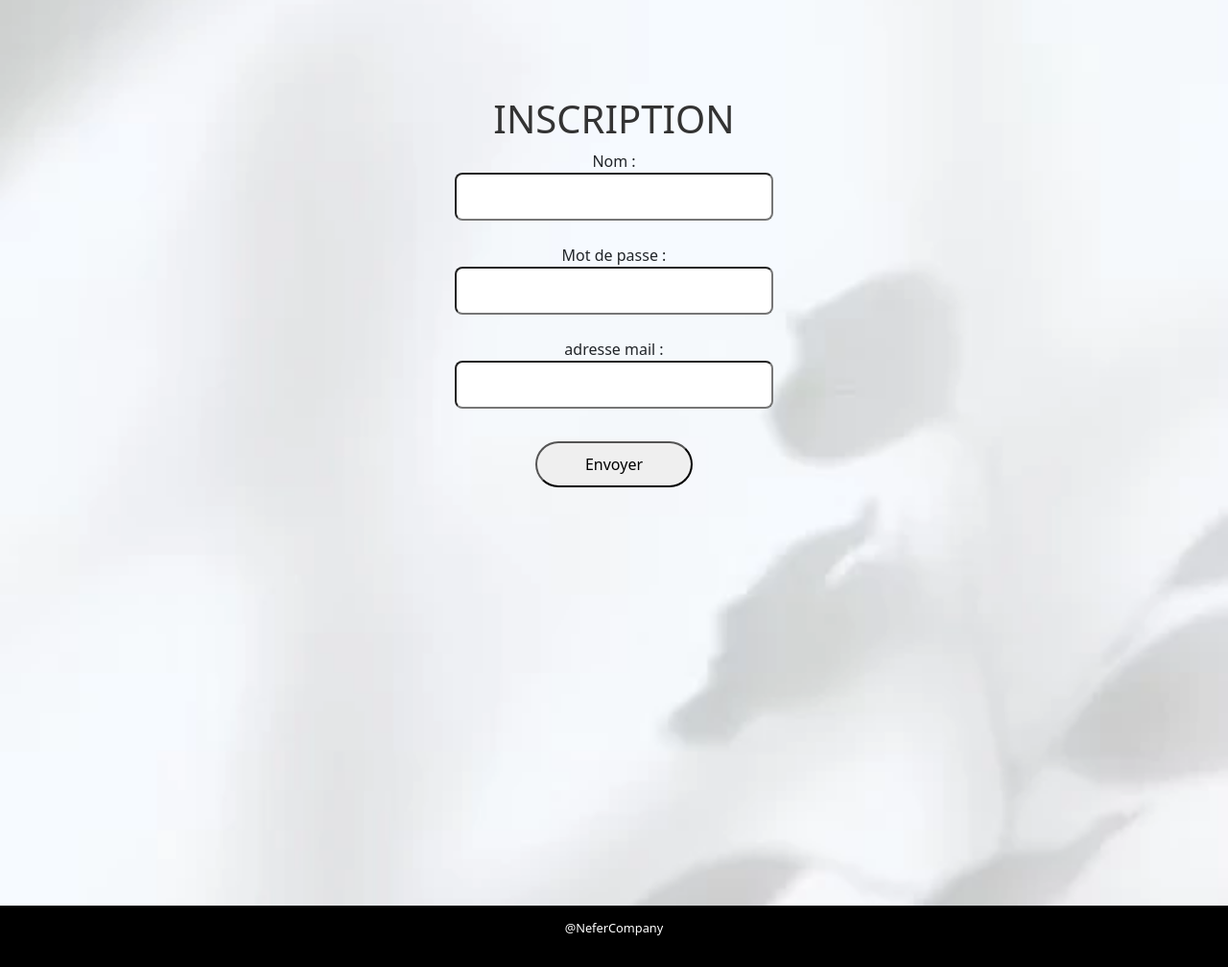
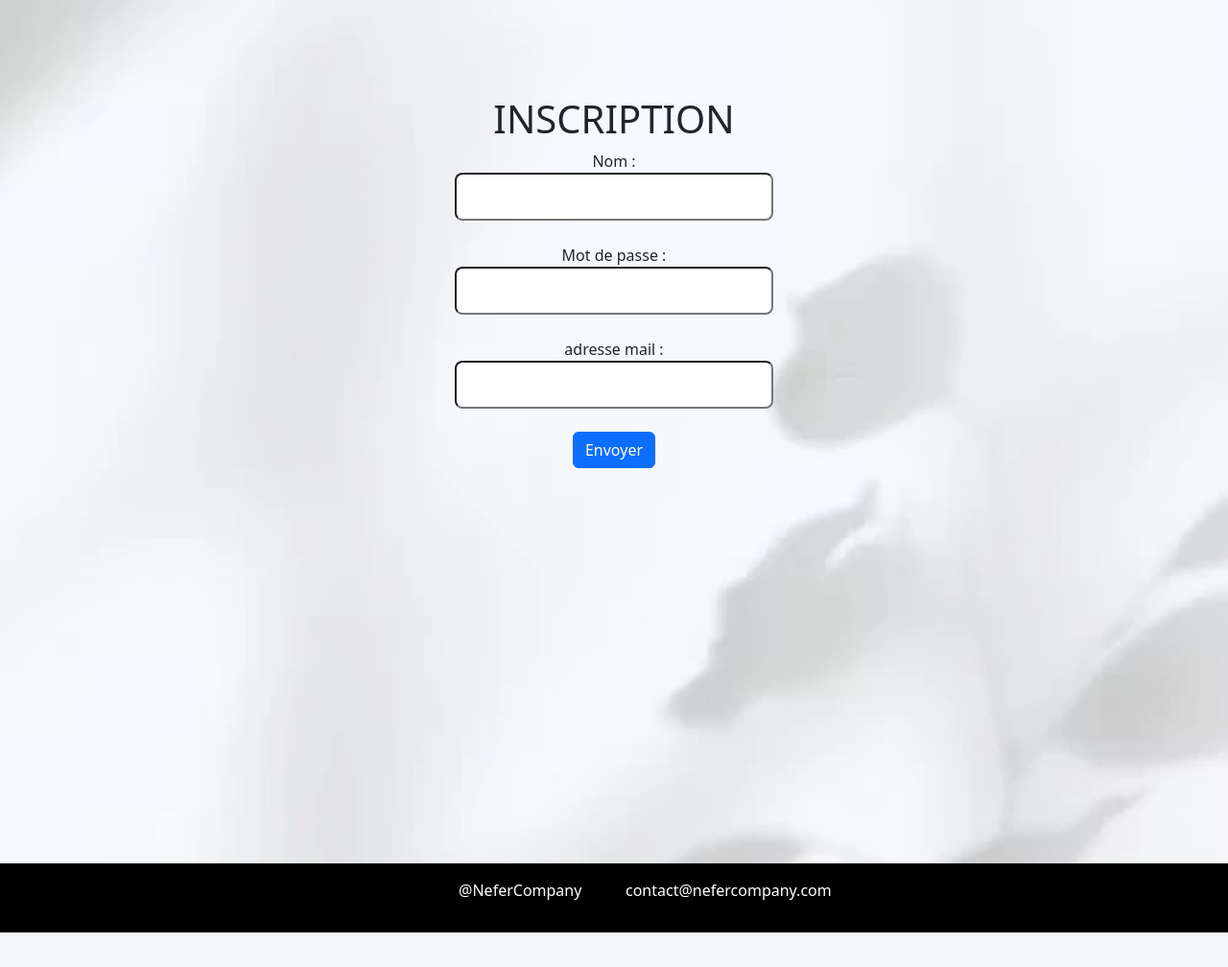
Before and after one commit to NeferNedjer/Blog, a PHP site: page /inscription.php in a window 1280 px wide. Shown: the part 192-1200 px from the top of the page at 96% size. After the commit the page ends 1164 px from the top, so only its background shows below. Run offline with PHP 8.4, Linux system fonts and the light colour scheme.

Commit message:
:construction:

```diff
--- a/assets/css/style.css
+++ b/assets/css/style.css
@@ -35,29 +35,23 @@ body {
     background-repeat: no-repeat;
     background-size: cover;
     background-position: center;
+
+}
+
+.main {
+    min-height: 100vh;
 }
 
 
 .cont{
-    height: 844px;
     margin-top: 100px;
 }
 
-.cont> h1 {
-    color: #333;
+h1, h2 {
     text-transform: uppercase;
-    text-shadow: -1px -1px 1px rgba(255,255,255,.1);
 }
 
-.btn-submit {
-    border-radius: 50px;
-    padding: 10px 50px;
-    margin: 10px;
-}
-.btn-submit:hover {
-    color: #fff;
-    background-color: #333;
-}
+
 
 textarea {
     height: 400px;
@@ -68,7 +62,7 @@ footer {
     display: flex;
     justify-content: center;
     align-items: center;
-    height: 5vw;
+
     background-color: #000;
     color: #fff;
 
@@ -81,3 +75,19 @@ footer> p {
 #article{
     padding-top: 100px;
 }
+
+
+/* Media queries pour les appareils mobiles */
+@media (max-width: 768px) {
+    ul> li> a {
+        font-size: 4vw;
+    }
+
+    .cont {
+        margin-top: 50px;
+    }
+
+    textarea {
+        height: 200px;
+    }
+}
--- a/inscription.php
+++ b/inscription.php
@@ -25,6 +25,22 @@ if(isset($_POST['envoyer'])){ // Vérifie si le formulaire a été envoyé
 
     }else{
         echo "Veuillez remplir tous les champs !";
+    }
+    if(!empty($_POST['nom']) && !empty($_POST['mdp'])){
+        $nom = htmlspecialchars($_POST['nom']);
+        $mdp = sha1($_POST['mdp']);
+
+        $recupUser = $bdd->prepare('SELECT * FROM users WHERE nom = ? AND mdp = ?');
+        $recupUser->execute(array($nom, $mdp));
+
+        if($recupUser->rowCount() > 0){
+            $_SESSION['nom'] = $nom;
+            $_SESSION['mdp'] = $mdp;
+            $_SESSION['id_user'] = $recupUser->fetch()['id_user'];
+
+            header('Location:index.php');
+
+        }
     }
 }
 ?>
@@ -69,12 +85,13 @@ if(isset($_POST['envoyer'])){ // Vérifie si le formulaire a été envoyé
             </ul>
         </nav>
     </header>
+    <main class="container main">
         <div class="container cont text-center">
-        <h1>inscription</h1>
+            <h1 >inscription</h1>
             <form action="" method="post" >
                 <div class="form-group">
                     <label for="nom">Nom :</label><br>
-                <input type="text" name="nom" autocomplete="off" class="form-control-lg">
+                    <input type="text" name="nom" id="nom" autocomplete="off" class="form-control-lg">
                 </div>
                 <br>
                 <div class="form-group">
@@ -88,14 +105,21 @@ if(isset($_POST['envoyer'])){ // Vérifie si le formulaire a été envoyé
                 </div>
                 <br>
                 <div class="text-center">
-            <input type="submit" name="envoyer" value="Envoyer" class="btn-submit">
+                <input type="submit" name="envoyer" value="Envoyer" class="btn btn-primary">
                 </div>
             </form>
 
         </div>
-
-    <footer class="container-fluid">
+    </main>
+    <footer class="container-fluid text-center py-3">
+    <div class="row">
+        <div class="col-12 col-md-6">
             <p>@NeferCompany</p>
+        </div>
+        <div class="col-12 col-md-6">
+            <p>contact@nefercompany.com</p>
+        </div>
+    </div>
 </footer>
 
 </body>
```
Also changed, not shown: articles.php (+24 -6 lines), connexion.php (+12 -5 lines), index.php (+21 -7 lines), modifier_article.php (+12 -4 lines), publier_articles.php (+21 -4 lines), assets/img/fourviere-lyon.png (added). Lines whose indentation alone changed are shown as unchanged.
